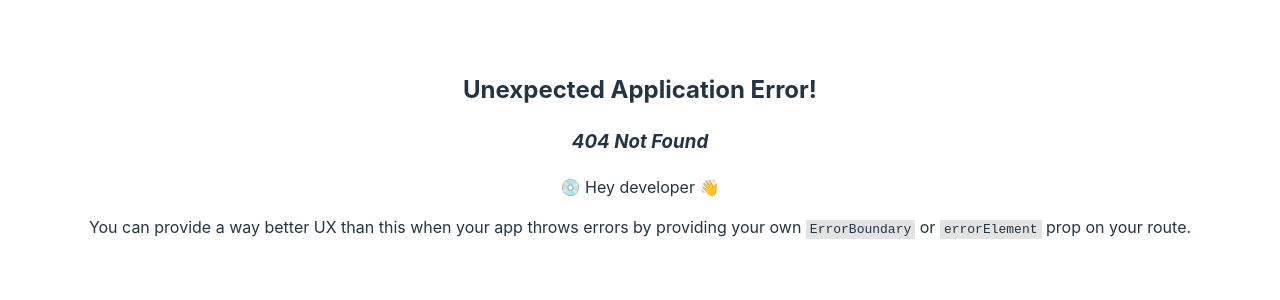
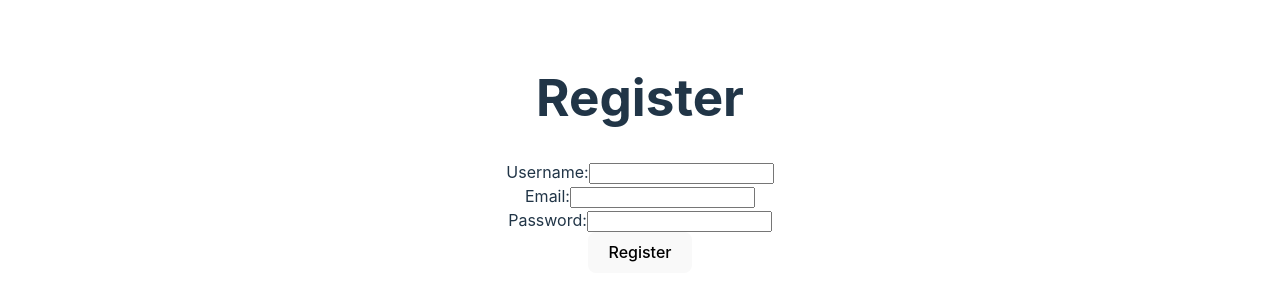
Before and after one commit to hackathon-fsw-2-team-7/chat-app-frontend, a React (Vite) app: page /register in a window 1280 px wide. Before the commit this address had no page. Shown: the part 246-546 px from the top of the page. Built offline with nearby package versions, Linux system fonts and the light colour scheme.

Commit message:
Feature register (#1)
* feature: register

* feature: register

* register

```diff
--- a/src/pages/HomePage.jsx
+++ b/src/pages/HomePage.jsx
@@ -1,3 +1,3 @@
-export const HomePage = () => {
+export default () => {
     return <div>HomePage</div>;
 };
--- /dev/null
+++ b/src/pages/Register.jsx
@@ -0,0 +1,32 @@
+import React from 'react';
+
+function Register() {
+  return (
+    <div>
+      <h1>Register</h1>
+      <form>
+        <div>
+          <label>
+            Username:
+            <input type="text" />
+          </label>
+        </div>
+        <div>
+          <label>
+            Email:
+            <input type="email" />
+          </label>
+        </div>
+        <div>
+          <label>
+            Password:
+            <input type="password" />
+          </label>
+        </div>
+        <button type="submit">Register</button>
+      </form>
+    </div>
+  );
+}
+
+export default Register;
```
Also changed, not shown: src/App.jsx (+6 -1 lines).
